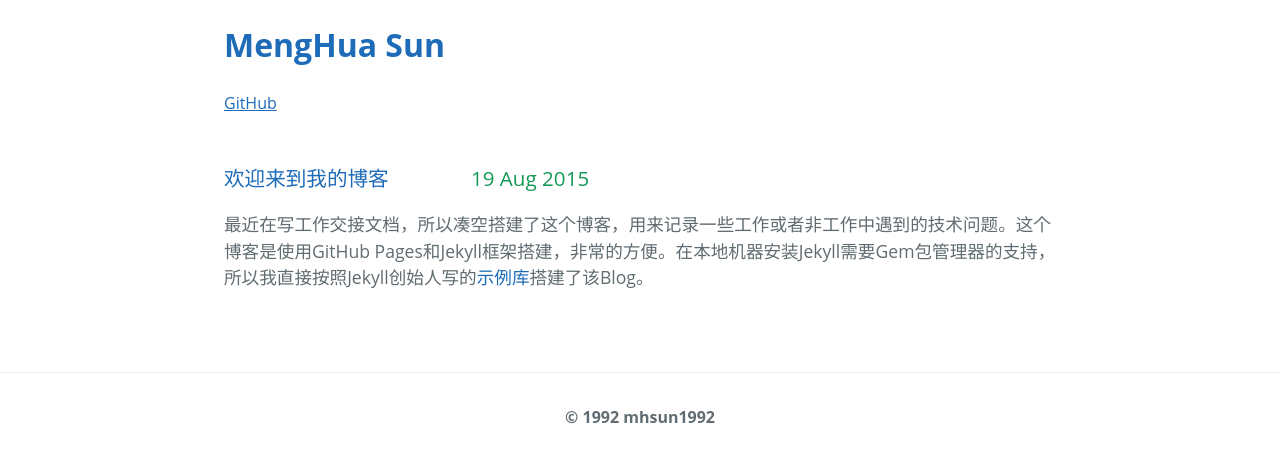
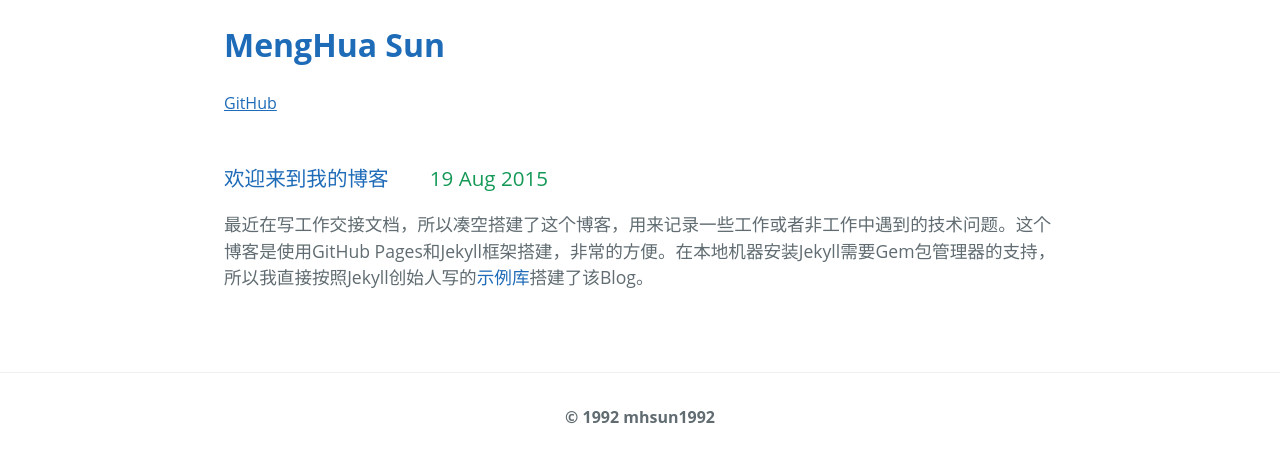
Before and after one commit to mhsun1992/mhsun1992.github.io, a Jekyll site: the page built from index.md, in a window 1280 px wide. Shown: the top 463 px of the page. Built offline with Jekyll 4.4.1, drawn with Linux system fonts in a browser that asks for light colours.

Commit message:
two emsp

```diff
--- a/index.md
+++ b/index.md
@@ -4,6 +4,6 @@ layout: home
 ---
 
 {% for post in site.posts %}
-###[{{ post.title }}]({{ post.url }})&emsp;&emsp;&emsp;&emsp;{{ post.date | date_to_string }}
+###[{{ post.title }}]({{ post.url }})&emsp;&emsp;{{ post.date | date_to_string }}
 {{ post.excerpt }}
 {% endfor %}
```
